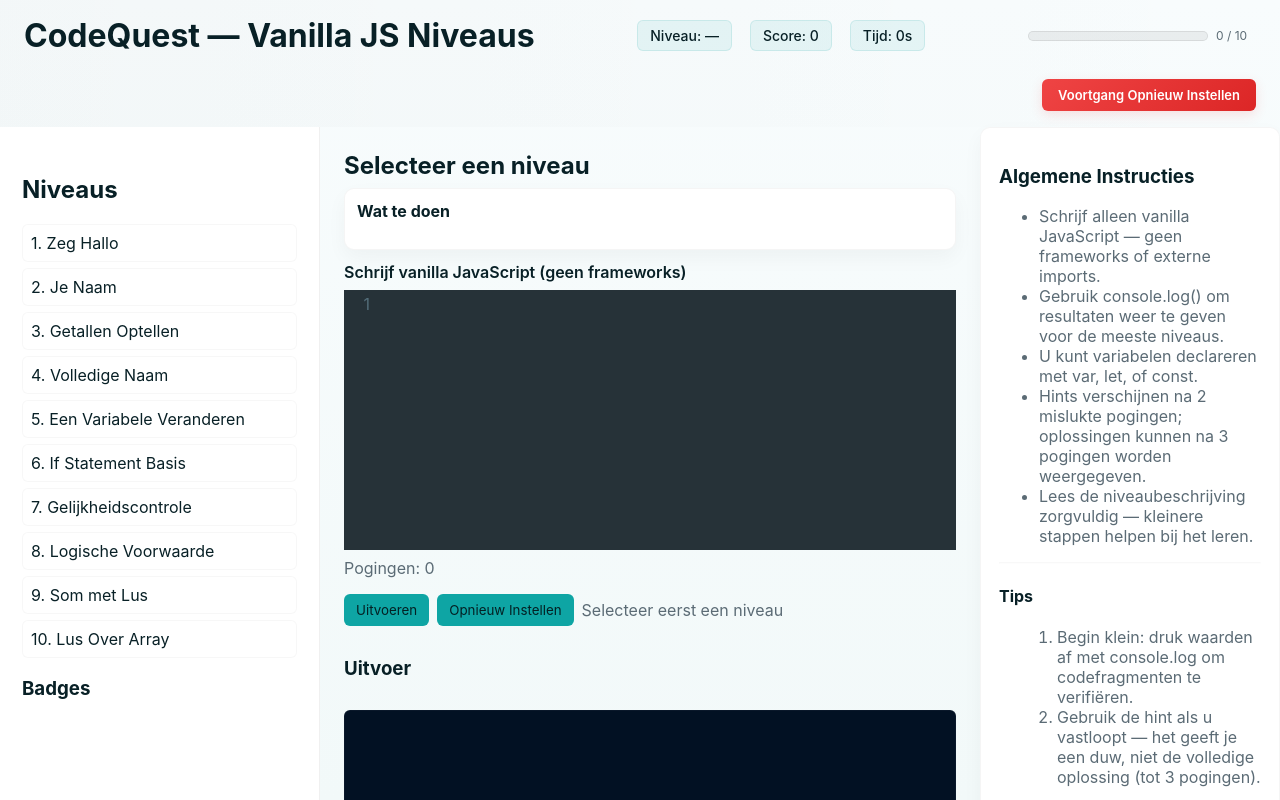
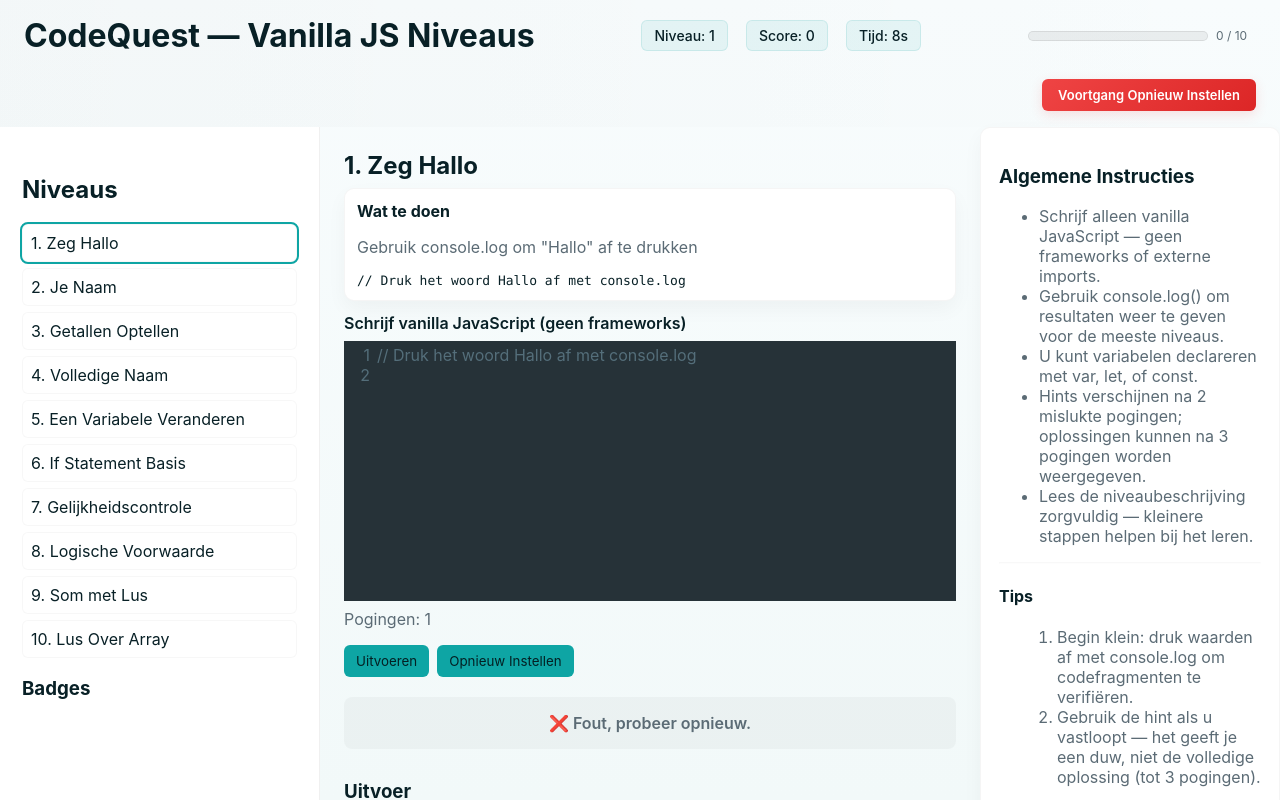
Before and after one commit to TomOffringaHanze/uso-js-game, a plain HTML site: page index.html in a window 1280 px wide. Both pictures are taken after a click on the button "Uitvoeren". Shown: the top 800 px of the page. Drawn offline with nearby package versions, Linux system fonts and the light colour scheme.

Commit message:
fixed bugs

```diff
--- a/css/styles.css
+++ b/css/styles.css
@@ -139,6 +139,32 @@ aside#guides{background:var(--panel);border-left:1px solid rgba(2,10,12,0.04);pa
 /* Confetti canvas will be displayed and animated by JS */
 #confetti-canvas{display:block}
 
+/* Result/Success message styling */
+#result{
+  padding:16px;
+  border-radius:8px;
+  font-weight:600;
+  font-size:16px;
+  text-align:center;
+  min-height:50px;
+  display:none;
+  align-items:center;
+  justify-content:center;
+}
+#result:not(:empty){
+  display:flex;
+}
+#result:has(svg){
+  background:linear-gradient(135deg, rgba(16,185,129,0.15), rgba(5,150,105,0.15));
+  border:2px solid #10b981;
+  color:#86efac;
+}
+#result:has(emoji){
+  background:linear-gradient(135deg, rgba(34,197,94,0.15), rgba(21,128,61,0.15));
+  border:2px solid #22c55e;
+  color:#bbf7d0;
+}
+
 /* Color accents for badge themes */
 .badge.gold{background:linear-gradient(135deg,#ffd700 0%, #ffec99 40%);box-shadow:0 8px 20px rgba(255,215,0,0.12)}
 .badge.silver{background:linear-gradient(135deg,#c0c0c0 0%, #e6e6e6 40%);box-shadow:0 8px 20px rgba(192,192,192,0.08);color:#052022}
--- a/index.html
+++ b/index.html
@@ -81,9 +81,9 @@
         </div>
 
         <div id="output-area">
+          <div id="result"></div>
           <h3>Uitvoer</h3>
           <iframe id="sandbox" sandbox="allow-scripts"></iframe>
-          <div id="result"></div>
         </div>
       </section>
       <aside id="guides" class="card">
--- a/js/app.js
+++ b/js/app.js
@@ -7,7 +7,8 @@ const state = {
   badges: [],
   attempts: {},
   completed: [],
-  editor: null
+  editor: null,
+  savedCode: {}
 }
 
 const $ = sel => document.querySelector(sel)
@@ -20,11 +21,17 @@ async function init(){
     console.error('Failed to load levels.json', err)
     state.levels = [{ id: 0, title: 'Snelle Test', description: 'Snelle testmodus — gebruik console.log om uitvoer te zien', starterCode: '// type JS hier en druk op Uitvoeren', testCode: 'null', points: 0 }]
   }
+
   loadState()
   renderLevels()
   renderProgress()
   bindControls()
   initializeEditor()
+  // Auto-select first incomplete level
+  const firstIncomplete = state.levels.find(l => !state.completed.includes(l.id))
+  if(firstIncomplete){
+    selectLevel(firstIncomplete.id)
+  }
 }
 
 document.addEventListener('click', (e)=>{
@@ -62,12 +69,20 @@ function selectLevel(id){
   if(li){
     li.textContent = level.description || ''
   }
+
   const ex = $('#level-example')
   if(ex) ex.textContent = level.starterCode || ''
-  if(state.editor) state.editor.setValue(level.starterCode || '')
-  else $('#code').value = level.starterCode || ''
+  // Restore saved code if level was completed, otherwise use starter code
+  const codeToUse = state.savedCode[id] || level.starterCode || ''
+  if(state.editor) state.editor.setValue(codeToUse)
+  else $('#code').value = codeToUse
   document.querySelectorAll('#levels-list li').forEach(li=>li.classList.toggle('active',li.dataset.id==id))
-  $('#result').textContent = ''
+  const resultEl = $('#result')
+  resultEl.textContent = ''
+  resultEl.innerHTML = ''
+  // Clear the iframe content
+  const iframe = $('#sandbox')
+  if(iframe) iframe.srcdoc = '<!doctype html><html><head><meta charset="utf-8"><style>body{font-family:system-ui;color:#999;padding:12px;background:#fff}</style></head><body></body></html>'
   $('#level-badge').textContent = `Niveau: ${level.id}`
   updateAttemptsDisplay()
   $('#hint-area').textContent = ''
@@ -83,11 +98,6 @@ function bindControls(){
     if(state.current){
       if(state.editor) state.editor.setValue(state.current.starterCode || '')
       else $('#code').value = state.current.starterCode || ''
-    }
-  })
-  $('#show-solution').addEventListener('click', ()=>{
-    if(state.current && state.current.solution){
-      $('#hint-area').textContent = state.current.solution
     }
   })
   window.addEventListener('message', onMessageFromIframe)
@@ -207,6 +217,12 @@ function onMessageFromIframe(e){
     awardPoints(state.current.points)
     unlockBadge(`Voltooid ${state.current.title}`)
     if(state.current && state.current.id) state.attempts[state.current.id] = 0
+    // Save the successful code for this level
+    if(state.current && state.current.id){
+      const code = state.editor ? state.editor.getValue() : $('#code').value
+      state.savedCode[state.current.id] = code
+    }
+
     if(state.current && state.current.id && !state.completed.includes(state.current.id)){
       state.completed.push(state.current.id)
       const li = document.querySelector(`#levels-list li[data-id='${state.current.id}']`)
@@ -219,6 +235,7 @@ function onMessageFromIframe(e){
         }
       }
     }
+
     updateAttemptsDisplay()
     renderLevels()
     renderProgress()
@@ -228,13 +245,14 @@ function onMessageFromIframe(e){
       // Geen test — toon alleen console-uitvoer die al hierboven wordt weergegeven
     }else{
       // Test mislukt
-      resultEl.textContent = '❌ Tests mislukt — probeer opnieuw.'
+      resultEl.textContent = '❌ Fout, probeer opnieuw.'
       if(data.messages && data.messages.length){
         const pre = document.createElement('pre')
         pre.textContent = data.messages.join('\n')
         pre.style.whiteSpace = 'pre-wrap'
         resultEl.appendChild(pre)
       }
+
       if(state.current && state.current.id){
         const id = state.current.id
         state.attempts[id] = (state.attempts[id]||0) + 1
@@ -245,12 +263,10 @@ function onMessageFromIframe(e){
           const hc = $('#hint-container')
           if(hc) hc.hidden = false
         }
-        if(attempts >= 3 && state.current.solution){
-          $('#show-solution').style.display = 'inline-block'
-        }
       }
     }
   }
+
   saveState()
 }
 
@@ -353,6 +369,7 @@ function startConfetti(canvas, duration=3000){
   for(let i=0;i<120;i++){
     pieces.push({x:Math.random()*window.innerWidth, y:Math.random()*-window.innerHeight, vx:(Math.random()-0.5)*6, vy:Math.random()*6+2, size:Math.random()*8+6, color:colors[Math.floor(Math.random()*colors.length)], rot:Math.random()*360, vr:(Math.random()-0.5)*10})
   }
+
   let start = performance.now()
   function draw(t){
     const dt = t - start
@@ -366,9 +383,11 @@ function startConfetti(canvas, duration=3000){
       ctx.fillRect(-p.size/2, -p.size/2, p.size, p.size*0.6);
       ctx.restore();
     }
+
     if(t - start < duration) requestAnimationFrame(draw)
     else { ctx.clearRect(0,0,canvas.width,canvas.height); window.removeEventListener('resize', resize); if(canvas) canvas.style.display='none' }
   }
+
   requestAnimationFrame(draw)
 }
 
@@ -385,9 +404,9 @@ function renderProgress(){
   }
 }
 
-function saveState(){ localStorage.setItem('codequest', JSON.stringify({score:state.score,badges:state.badges,attempts:state.attempts,completed:state.completed})) }
+function saveState(){ localStorage.setItem('codequest', JSON.stringify({score:state.score,badges:state.badges,attempts:state.attempts,completed:state.completed,savedCode:state.savedCode})) }
 
-function loadState(){ const s = localStorage.getItem('codequest'); if(!s) return; try{ const obj=JSON.parse(s); state.score = obj.score||0; state.badges = obj.badges||[]; state.attempts = obj.attempts||{}; state.completed = obj.completed||[]; $('#score-badge').textContent=`Score: ${state.score}`; renderBadges() }catch(e){} }
+function loadState(){ const s = localStorage.getItem('codequest'); if(!s) return; try{ const obj=JSON.parse(s); state.score = obj.score||0; state.badges = obj.badges||[]; state.attempts = obj.attempts||{}; state.completed = obj.completed||[]; state.savedCode = obj.savedCode||{}; $('#score-badge').textContent=`Score: ${state.score}`; renderBadges() }catch(e){} }
 
 if(typeof window !== 'undefined'){
   try{
--- a/levels.json
+++ b/levels.json
@@ -6,17 +6,17 @@
     "starterCode": "// Druk het woord Hallo af met console.log\n",
     "testCode": "(async function(){ try{ return consoleMessages.some(m => String(m).toLowerCase().includes('hallo')); }catch(e){return false} })",
     "points": 10,
-    "hint": "Type: console.log('Hallo')",
+    "hint": "Gebruik de console.log functie om tekst af te drukken",
     "solution": "console.log('Hallo')"
   },
   {
     "id": 2,
     "title": "Je Naam",
-    "description": "Maak een variabele genaamd `name` met je naam en druk deze af",
+    "description": "Maak een variabele genaamd `name` met je naam en laat deze met console.log zien op het scherm",
     "starterCode": "// maak een variabele en druk deze af\n",
     "testCode": "(async function(){ try{ if(typeof name === 'undefined') return false; const n = String(name); return consoleMessages.some(m => m.includes(n)); }catch(e){ return false } })",
     "points": 15,
-    "hint": "Maak een variabele `name` met je naam, bijvoorbeeld: const name = 'JeNaam'; console.log(name)",
+    "hint": "Maak eerst een variabele met je naam, druk dit daarna af",
     "solution": "const name = 'JeNaam';\nconsole.log(name)"
   },
   {
@@ -26,7 +26,7 @@
     "starterCode": "// maak twee variabelen en console.log hun som\n",
     "testCode": "(async function(){ try{ return consoleMessages.some(m => { const n = parseFloat(String(m).trim()); return !isNaN(n) && n > 0; }); }catch(e){return false} })",
     "points": 20,
-    "hint": "const a = 3; const b = 4; console.log(a + b) — je kunt var, let of const gebruiken",
+    "hint": "Maak twee variabelen en voeg ze samen met de + operator",
     "solution": "const a = 3;\nconst b = 4;\nconsole.log(a + b)"
   },
   {
@@ -36,7 +36,7 @@
     "starterCode": "// maak twee stringvariabelen en voeg ze samen\n",
     "testCode": "(async function(){ try{ return consoleMessages.some(m => { const parts = String(m).trim().split(/\\s+/); return parts.length >= 2; }); }catch(e){return false} })",
     "points": 20,
-    "hint": "const first = 'Alex'; const last = 'Doe'; console.log(first + ' ' + last) — je kunt var, let of const gebruiken",
+    "hint": "Maak twee stringvariabelen en voeg ze samen met spatie ertussen",
     "solution": "const first = 'Alex';\nconst last = 'Doe';\nconsole.log(first + ' ' + last)"
   },
   {
@@ -46,7 +46,7 @@
     "starterCode": "let count = 1;\n// verhoog count en druk het af\n",
     "testCode": "(async function(){ try{ return consoleMessages.some(m => { const n = parseFloat(String(m).trim()); return !isNaN(n) && n===2; }); }catch(e){return false} })",
     "points": 25,
-    "hint": "count = count + 1; console.log(count) — declareer met var, let of const zoals je wilt",
+    "hint": "Verhoog count met 1 en druk de nieuwe waarde af",
     "solution": "let count = 1;\ncount = count + 1;\nconsole.log(count)"
   },
   {
@@ -56,7 +56,7 @@
     "starterCode": "const age = 20;\n// schrijf een if/else die 'volwassene' of 'minderjarig' afdrukt\n",
     "testCode": "(async function(){ try{ return consoleMessages.some(m => String(m).toLowerCase().includes('volwassene')); }catch(e){return false} })",
     "points": 30,
-    "hint": "if (age >= 18) { console.log('volwassene') } else { console.log('minderjarig') } — hoofdletters maken niet uit",
+    "hint": "Gebruik een if statement om te controleren of age 18 of meer is",
     "solution": "const age = 20;\nif (age >= 18) {\n  console.log('volwassene')\n} else {\n  console.log('minderjarig')\n}"
   },
   {
@@ -66,7 +66,7 @@
     "starterCode": "const password = 'open';\n// controleer wachtwoord en druk dienovereenkomstig af\n",
     "testCode": "(async function(){ try{ return consoleMessages.some(m => String(m).toLowerCase().includes('welkom')); }catch(e){return false} })",
     "points": 30,
-    "hint": "if (password === 'open') { console.log('welkom') } else { console.log('geweigerd') } — gelijkheidscontrole is strikt, je kunt var/let/const gebruiken",
+    "hint": "Controleer of het wachtwoord gelijk is aan 'open' en druk het bijbehorende bericht af",
     "solution": "const password = 'open';\nif (password === 'open') {\n  console.log('welkom')\n} else {\n  console.log('geweigerd')\n}"
   },
   {
@@ -76,7 +76,7 @@
     "starterCode": "const score = 55;\n// druk 'geslaagd' of 'gezakt' af op basis van score\n",
     "testCode": "(async function(){ try{ return consoleMessages.some(m => String(m).toLowerCase().includes('geslaagd')); }catch(e){return false} })",
     "points": 35,
-    "hint": "if (score >= 50) console.log('geslaagd'); else console.log('gezakt') — niet afhankelijk van hoofdletters",
+    "hint": "Controleer of de score 50 of hoger is en druk het passende resultaat af",
     "solution": "const score = 55;\nif (score >= 50) {\n  console.log('geslaagd')\n} else {\n  console.log('gezakt')\n}"
   },
   {
@@ -86,7 +86,7 @@
     "starterCode": "// gebruik een lus om een som te berekenen en druk deze af\n",
     "testCode": "(async function(){ try{ return consoleMessages.some(m => { const n = parseFloat(String(m).trim()); return !isNaN(n) && n > 0; }); }catch(e){return false} })",
     "points": 40,
-    "hint": "let s=0; for (let i=1;i<=5;i++) s+=i; console.log(s)",
+    "hint": "Maak een variabele voor de som en gebruik een lus om getallen op te tellen",
     "solution": "let s = 0;\nfor (let i = 1; i <= 5; i++) {\n  s += i\n}\nconsole.log(s)"
   },
   {
@@ -96,7 +96,7 @@
     "starterCode": "const items = ['a','b','c'];\n// druk een kommagescheiden string van items af\n",
     "testCode": "(async function(){ try{ return consoleMessages.some(m => String(m).toLowerCase().includes('a,b,c')); }catch(e){return false} })",
     "points": 50,
-    "hint": "console.log(items.join(',')) of gebruik een lus om een string op te bouwen — hoofdletters maken niet uit",
+    "hint": "Arrays hebben een methode om elementen met scheidingstekens samen te voegen",
     "solution": "const items = ['a','b','c'];\nconsole.log(items.join(','))"
   }
 ]
```
